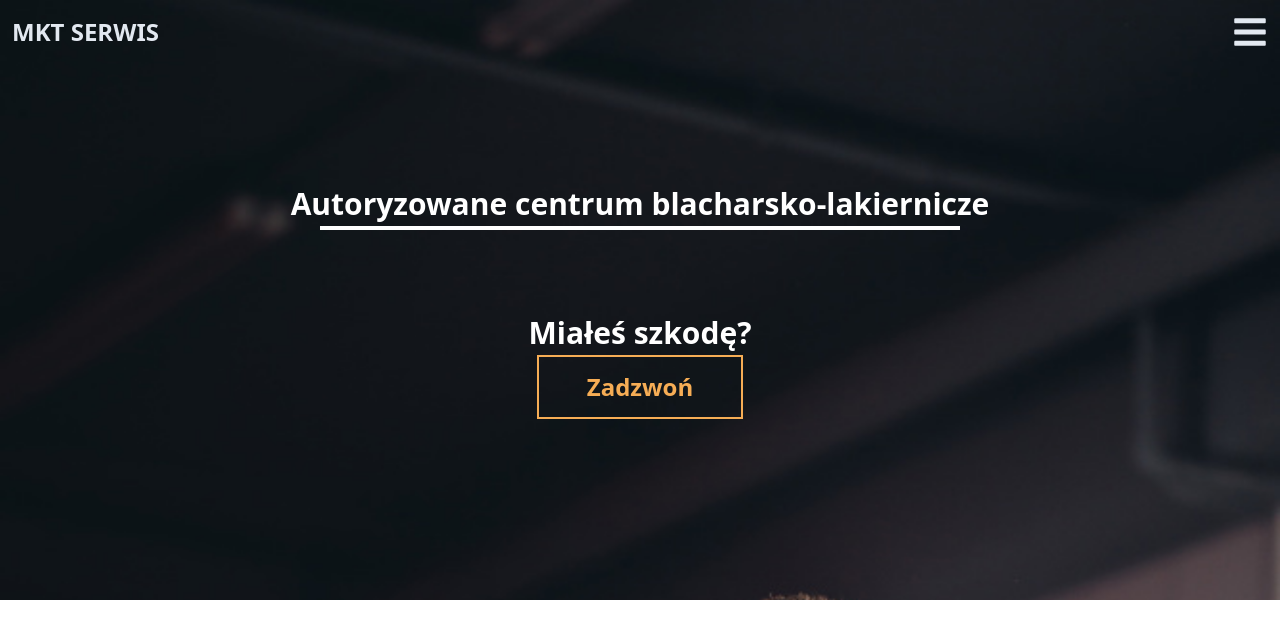
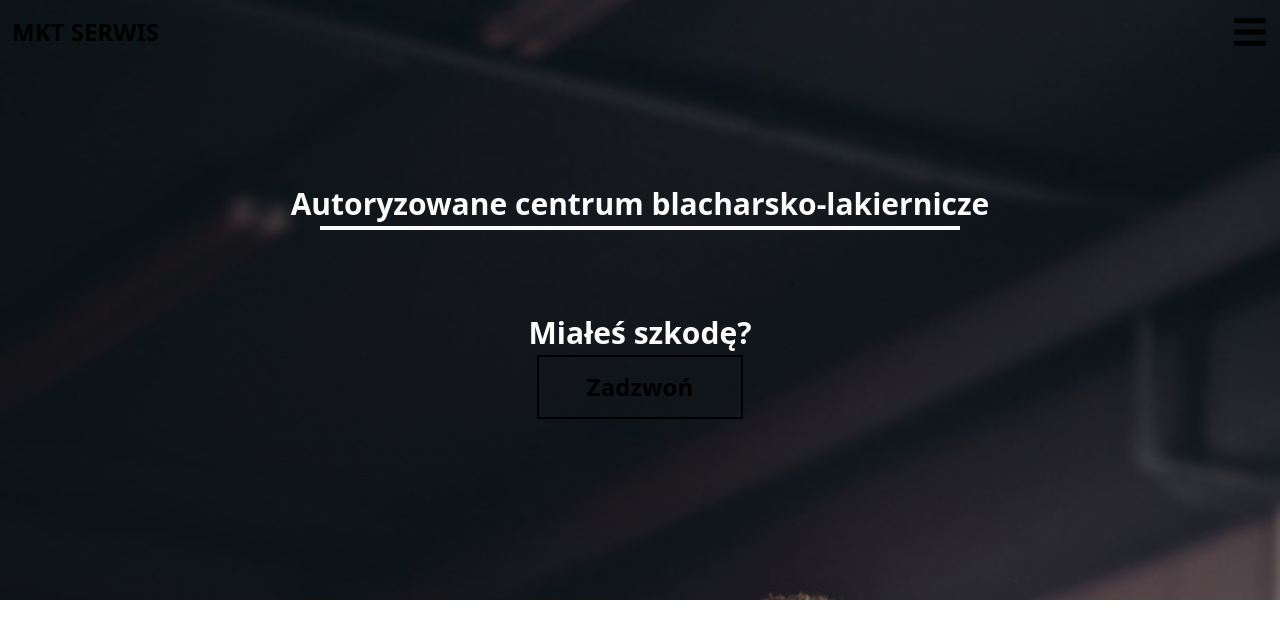
Before and after one commit to bm64/MKT-lakiernia, a Next.js app: page / in a window 1280 px wide. Shown: the top 638 px of the page. Built offline with nearby package versions, Linux system fonts and the light colour scheme.

Commit message:
Override basic theme colors

```diff
--- a/tailwind.config.js
+++ b/tailwind.config.js
@@ -1,14 +1,20 @@
 module.exports = {
   theme: {
     extend: {
+      colors: {
+        black: "#1B1B1E",
+        white: "#fbfbfb",
+        orange: "#FFAE03",
+        gray: "#515052"
+      },
       minHeight: {
-        'screen-3/4': '75vh',
+        "screen-3/4": "75vh"
       },
       maxWidth: {
-        'screen-xl': '1280px',
-      },
-    },
+        "screen-xl": "1280px"
+      }
+    }
   },
   variants: {},
-  plugins: [],
+  plugins: []
 };
```
